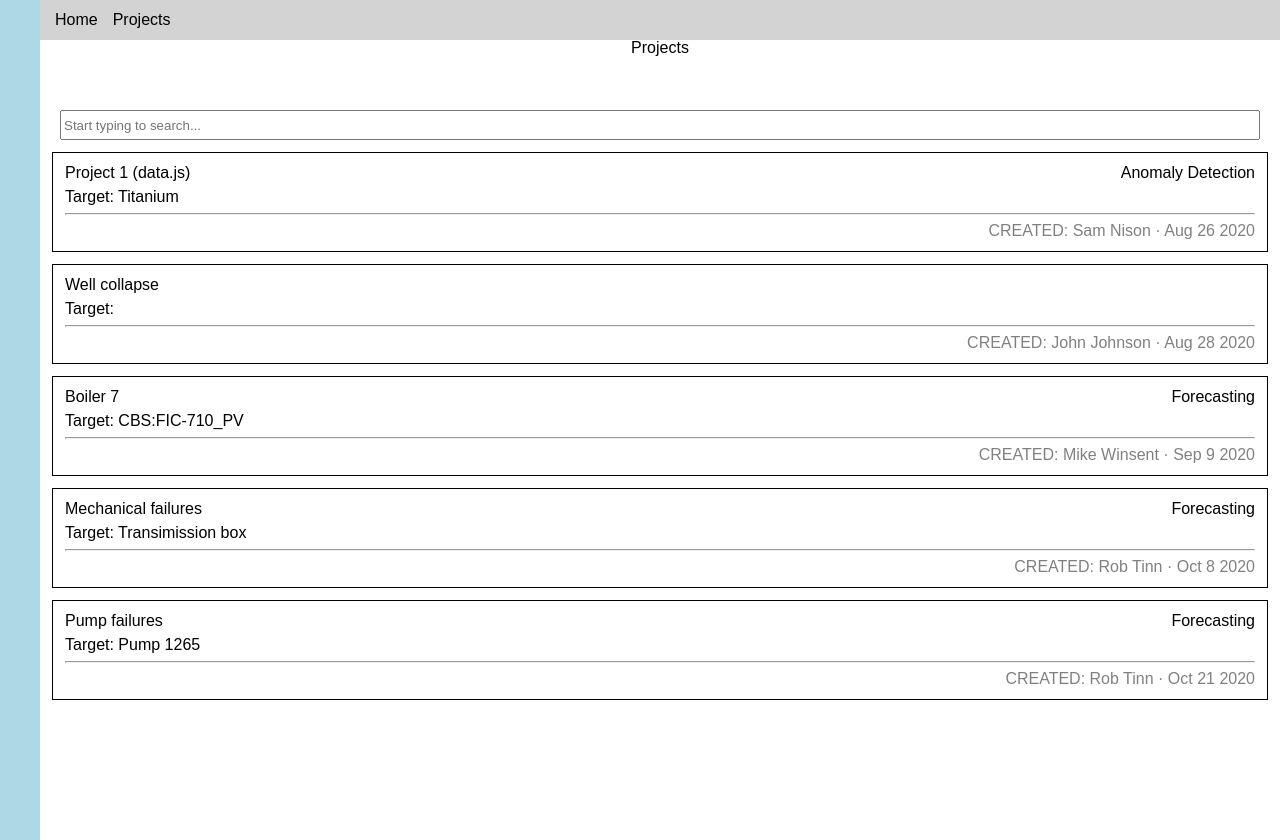
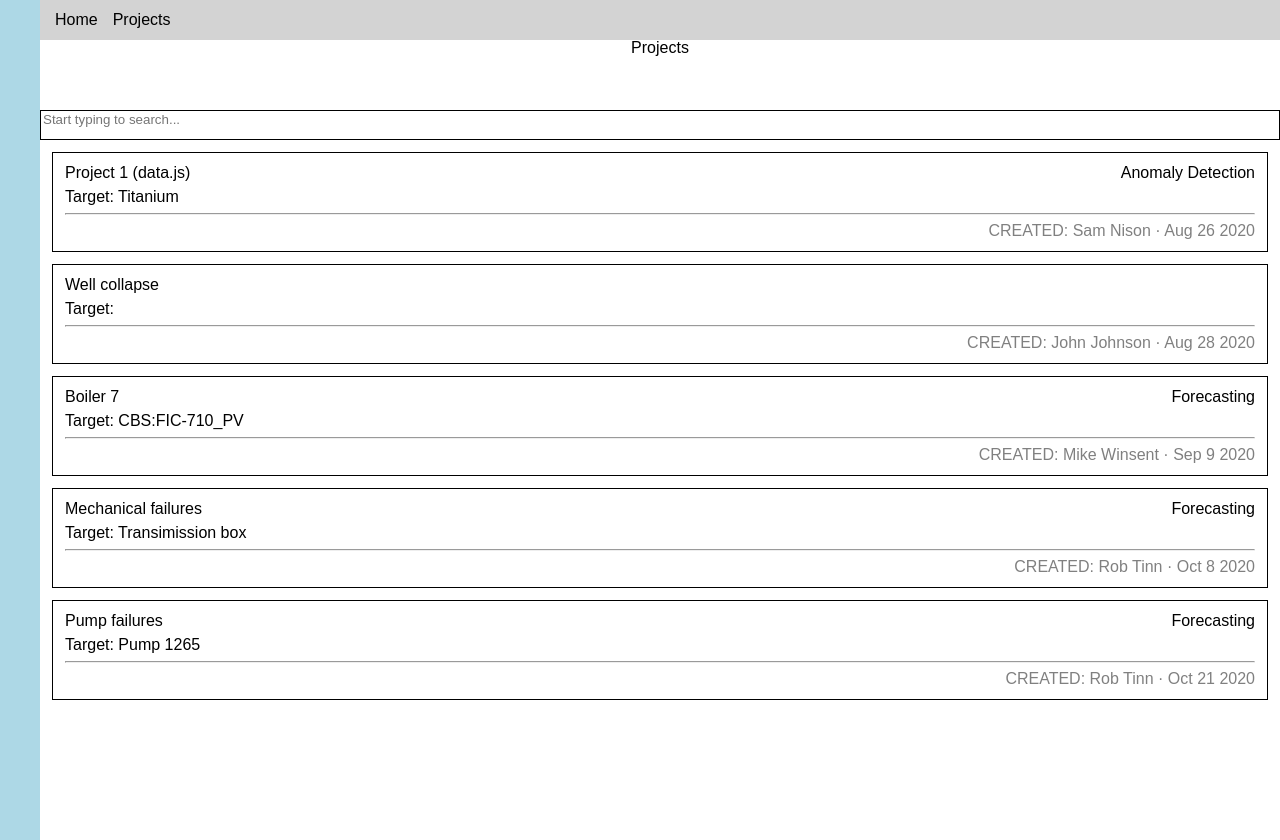
Before and after one commit to RaoulGeorge/canvasai-interview, a React (Create React App) app: page / in a window 1280 px wide. Built offline with nearby package versions, Linux system fonts and the light colour scheme.

Commit message:
feat: use InputWithTags component for the searchbox

```diff
--- a/src/components/Projects.js
+++ b/src/components/Projects.js
@@ -7,15 +7,21 @@ import styled from "styled-components/macro";
 
 export default function Projects() {
 
-  const [searchTerm, setSearchTerm] = useState('');
+  const [searchTerms, setSearchTerms] = useState([]);
 
-  const onSearchTermChanged = (event) => {
-    setSearchTerm(event.target.value);
+  const onSearchTermChanged = (searchTags) => {
+    setSearchTerms(searchTags);
   }
 
-  const filteredProjects = projects.filter(project => (
-    project.name.toLowerCase().includes(searchTerm.toLowerCase())
-  ));
+  // filter projects based on the search tags
+  const filteredProjects = projects.filter(project =>(
+    searchTerms.length === 0
+      ? true
+      : searchTerms.filter(searchTerm =>
+          project.name.toLowerCase().includes(searchTerm)
+        ).length > 0
+    )
+  );
 
   return (
     <Wrapper $area="content" >
--- a/src/components/Search.js
+++ b/src/components/Search.js
@@ -1,11 +1,11 @@
 import React from "react";
+import InputWithTags from "./InputWithTags";
 import styled from "styled-components/macro";
 
 export default function Search({onChange}) {
   return (
-		<SearchWrapper
-			placeholder="Start typing to search..."
-			onChange={onChange} />
+		<InputWithTags
+			onTagUpdated={onChange} />
   );
 }
 
```
